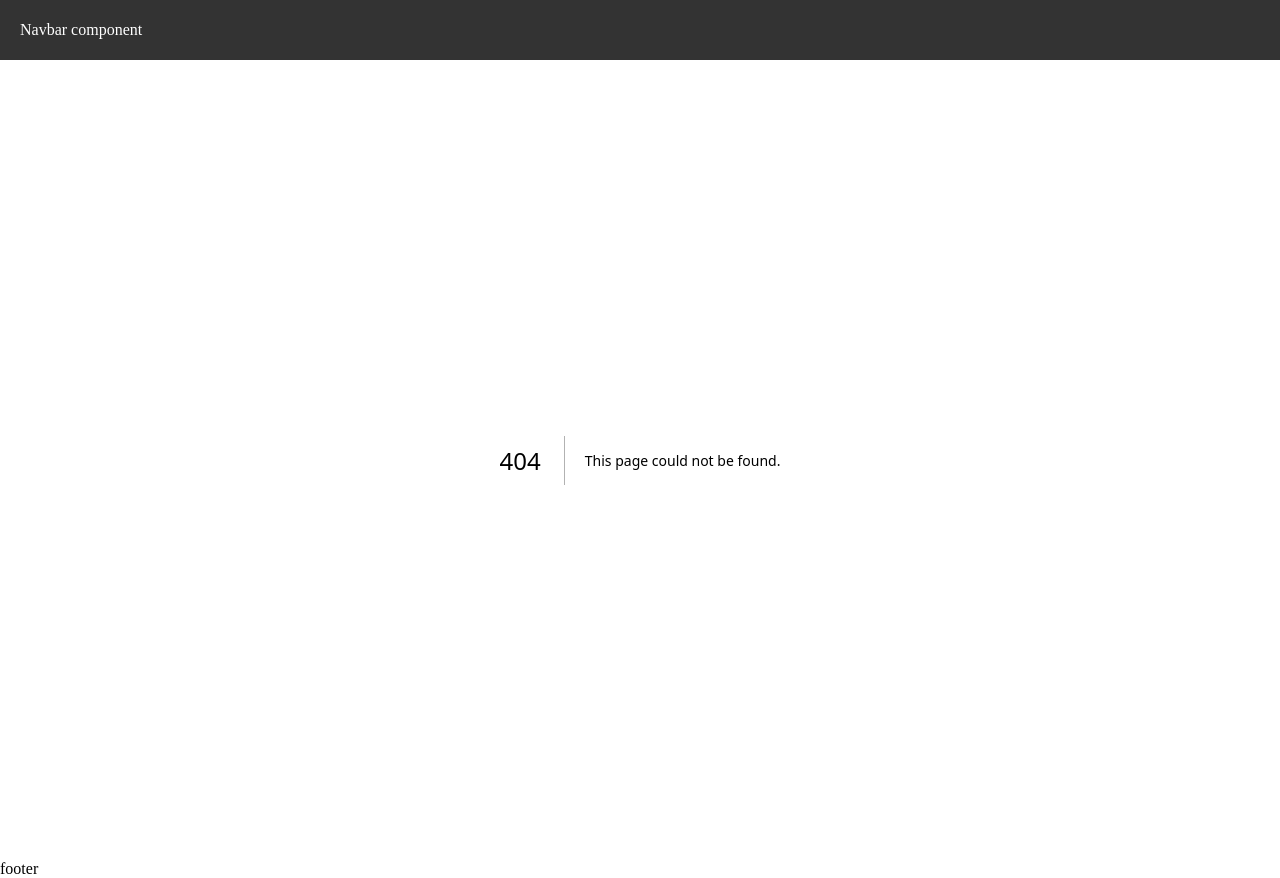
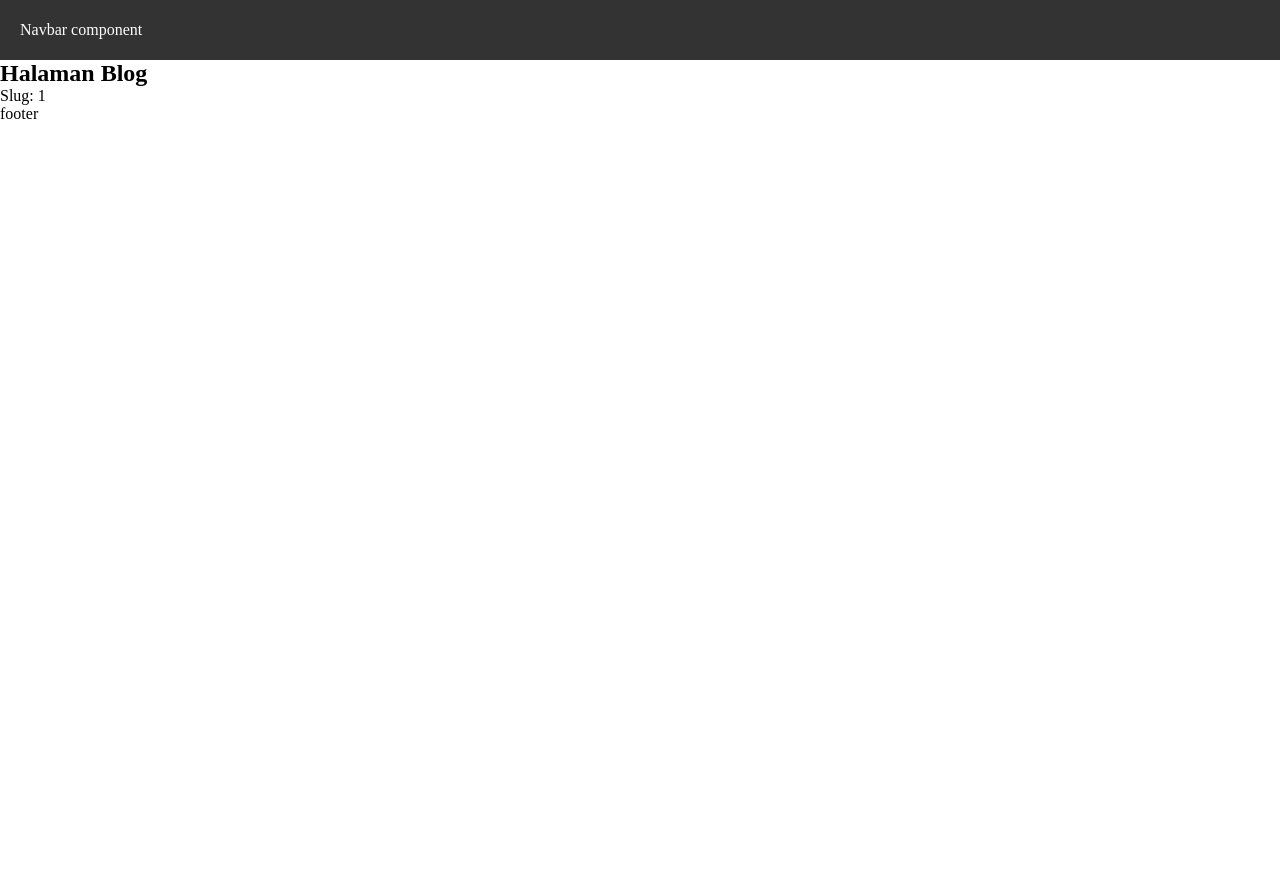
Before and after one commit to Anandarahmawati24/PBF-2026, a Next.js app in the folder Pertemuan_3/: page /blog/1 in a window 1280 px wide. Before the commit this address had no page. After the commit the page ends 800 px from the top, so only its background shows below. Built offline with nearby package versions, Linux system fonts and the light colour scheme.

Commit message:
tugas 2 dynamic routing jobsheet 3

```diff
--- /dev/null
+++ b/Pertemuan_3/src/pages/blog/[slug].tsx
@@ -0,0 +1,16 @@
+import Router, { useRouter } from "next/router";
+
+const BlogDetail = () => {
+  const router = useRouter();
+  console.log(Router);
+  const { slug } = router.query;
+
+  return (
+    <div>
+      <h2>Halaman Blog</h2>
+      <p>Slug: {slug}</p>
+    </div>
+  );
+};
+
+export default BlogDetail;
```
Also changed, not shown: Pertemuan_3/src/pages/blog/index.tsx (added, +9 -0 lines).
